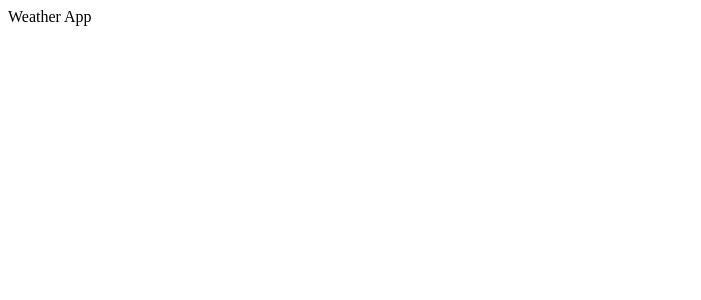
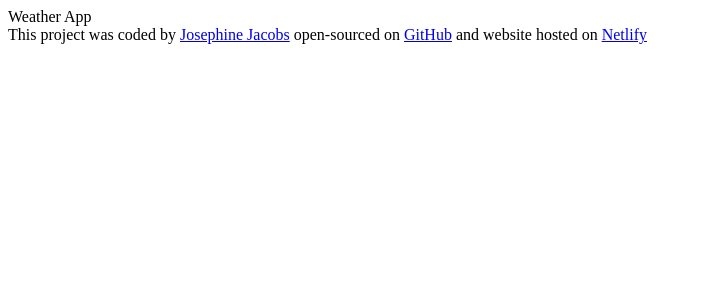
Before and after one commit to JosephineJacobs/weather-react-123, a React (Create React App) app: page / in a window 1280 px wide. Shown: the top 300 px of the page, without its empty margins (0-701 px from the left). Built offline with nearby package versions, Linux system fonts and the light colour scheme.

Commit message:
footer completed

```diff
--- a/src/App.js
+++ b/src/App.js
@@ -1,5 +1,35 @@
 import "./App.css";
 
 export default function App() {
-  return <div className="App">Weather App</div>;
+  return (
+    <div className="App">
+      Weather App
+      <footer>
+        This project was coded by{" "}
+        <a
+          href="https://www.shecodes.io/graduates/83802-josephine-lu-ching-jacobs"
+          target="_blank"
+          rel="noreferrer"
+        >
+          Josephine Jacobs
+        </a>{" "}
+        open-sourced on{" "}
+        <a
+          href="https://github.com/JosephineJacobs/weather-react-123"
+          target="_blank"
+          rel="noreferrer"
+        >
+          GitHub
+        </a>{" "}
+        and website hosted on{" "}
+        <a
+          href="https://weather-react-123.netlify.app/"
+          target="_blank"
+          rel="noreferrer"
+        >
+          Netlify
+        </a>
+      </footer>
+    </div>
+  );
 }
```
